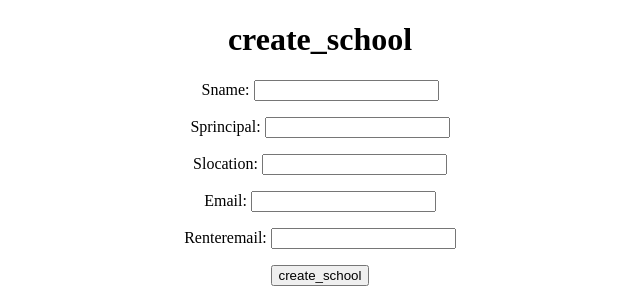
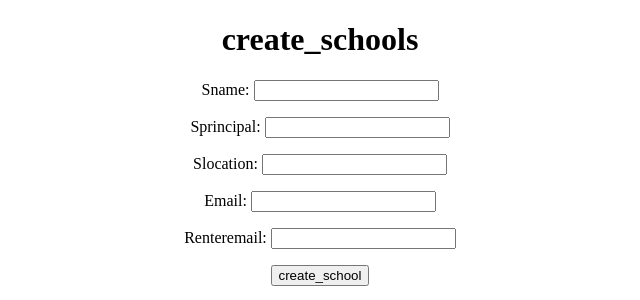
Before and after one commit to chaitanyaderangula/hidden-data, a Django app: page /create_school/ in a window 1280 px wide. Shown: the top 300 px of the page, without its empty margins (320-960 px from the left). Run offline with Django 4.2, Linux system fonts and the light colour scheme.

Commit message:
Update create_school.html

```diff
--- a/templates/create_school.html
+++ b/templates/create_school.html
@@ -7,7 +7,7 @@
 </head>
 <body>
     <center>
-        <h1>create_school</h1>
+        <h1>create_schools</h1>
         <form method="POST">
             {% csrf_token %}
 
```
